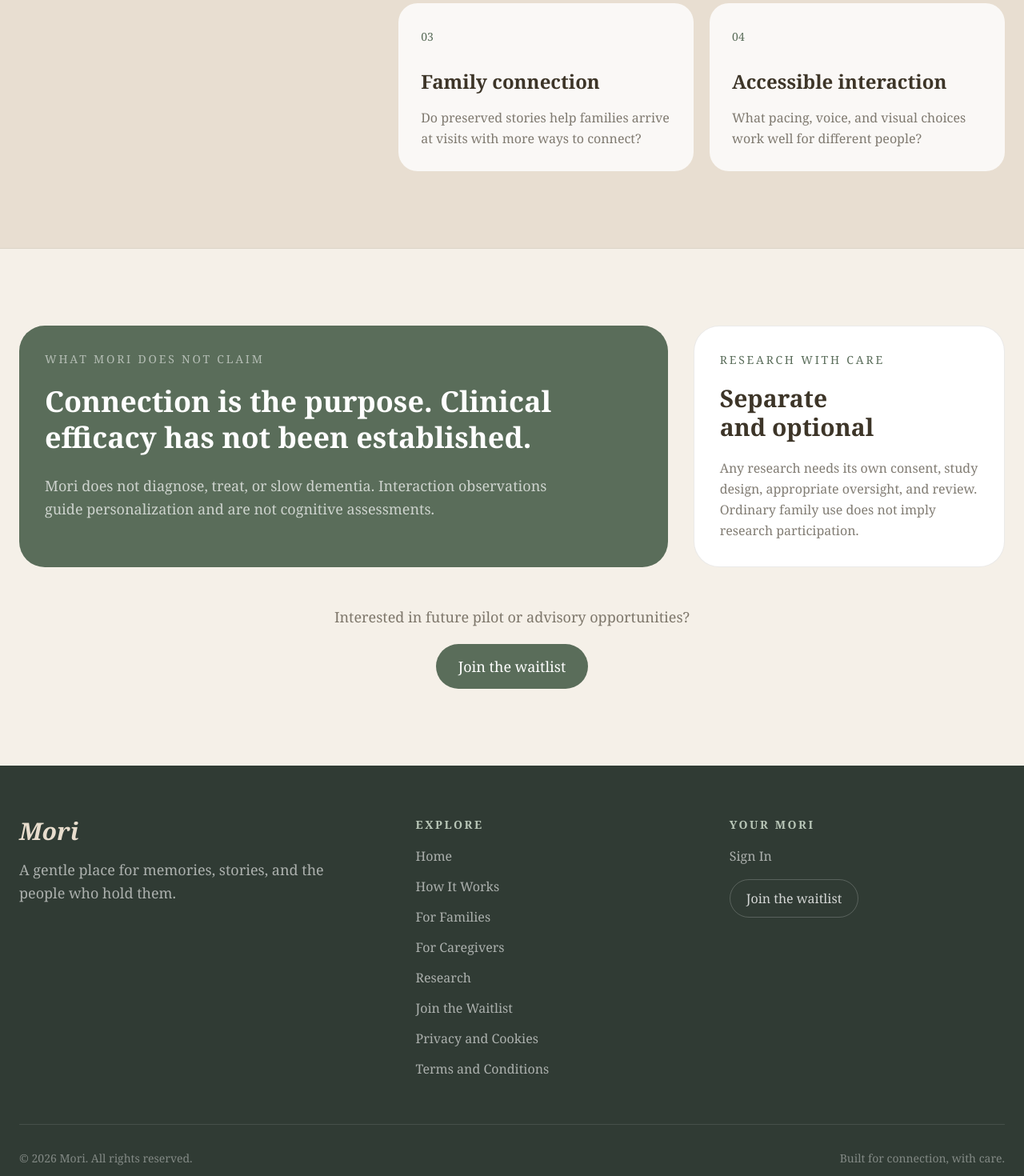
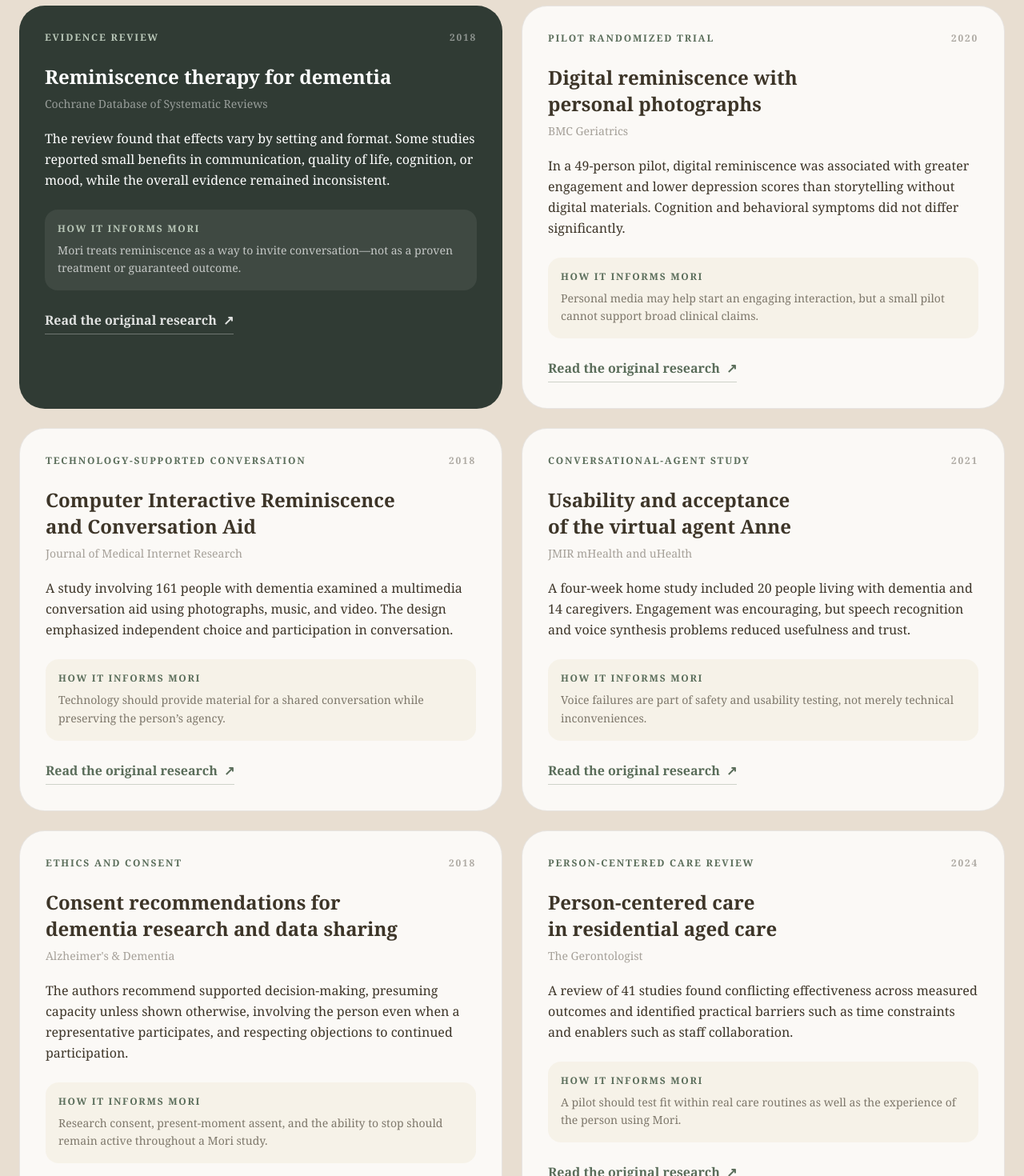
Before and after one commit to Arrrttyyyys/Mori, a Next.js app: page /research in a window 1280 px wide. Shown: the part 1140-2610 px from the top of the page at 80% size. Built offline with nearby package versions, Linux system fonts and the light colour scheme; no server answers.

Commit message:
Ground research page in published evidence

```diff
--- a/app/research/page.tsx
+++ b/app/research/page.tsx
@@ -1,12 +1,87 @@
 import Image from 'next/image'
 import Link from 'next/link'
 
-const questions = [['Personalization','Which family-provided memories invite comfortable, meaningful conversation?'],['Safety','How reliably do caregiver restrictions and distress-aware redirection support a comfortable experience?'],['Family connection','Do preserved stories help families arrive at visits with more ways to connect?'],['Accessible interaction','What pacing, voice, and visual choices work well for different people?']]
+const evidence = [
+  {
+    tag: 'Evidence review',
+    year: '2018',
+    title: 'Reminiscence therapy for dementia',
+    source: 'Cochrane Database of Systematic Reviews',
+    finding: 'The review found that effects vary by setting and format. Some studies reported small benefits in communication, quality of life, cognition, or mood, while the overall evidence remained inconsistent.',
+    relevance: 'Mori treats reminiscence as a way to invite conversation—not as a proven treatment or guaranteed outcome.',
+    href: 'https://pubmed.ncbi.nlm.nih.gov/29493789/',
+  },
+  {
+    tag: 'Pilot randomized trial',
+    year: '2020',
+    title: 'Digital reminiscence with personal photographs',
+    source: 'BMC Geriatrics',
+    finding: 'In a 49-person pilot, digital reminiscence was associated with greater engagement and lower depression scores than storytelling without digital materials. Cognition and behavioral symptoms did not differ significantly.',
+    relevance: 'Personal media may help start an engaging interaction, but a small pilot cannot support broad clinical claims.',
+    href: 'https://pmc.ncbi.nlm.nih.gov/articles/PMC7204054/',
+  },
+  {
+    tag: 'Technology-supported conversation',
+    year: '2018',
+    title: 'Computer Interactive Reminiscence and Conversation Aid',
+    source: 'Journal of Medical Internet Research',
+    finding: 'A study involving 161 people with dementia examined a multimedia conversation aid using photographs, music, and video. The design emphasized independent choice and participation in conversation.',
+    relevance: 'Technology should provide material for a shared conversation while preserving the person’s agency.',
+    href: 'https://pmc.ncbi.nlm.nih.gov/articles/PMC6153376/',
+  },
+  {
+    tag: 'Conversational-agent study',
+    year: '2021',
+    title: 'Usability and acceptance of the virtual agent Anne',
+    source: 'JMIR mHealth and uHealth',
+    finding: 'A four-week home study included 20 people living with dementia and 14 caregivers. Engagement was encouraging, but speech recognition and voice synthesis problems reduced usefulness and trust.',
+    relevance: 'Voice failures are part of safety and usability testing, not merely technical inconveniences.',
+    href: 'https://pubmed.ncbi.nlm.nih.gov/34170256/',
+  },
+  {
+    tag: 'Ethics and consent',
+    year: '2018',
+    title: 'Consent recommendations for dementia research and data sharing',
+    source: "Alzheimer's & Dementia",
+    finding: 'The authors recommend supported decision-making, presuming capacity unless shown otherwise, involving the person even when a representative participates, and respecting objections to continued participation.',
+    relevance: 'Research consent, present-moment assent, and the ability to stop should remain active throughout a Mori study.',
+    href: 'https://doi.org/10.1016/j.jalz.2018.05.011',
+  },
+  {
+    tag: 'Person-centered care review',
+    year: '2024',
+    title: 'Person-centered care in residential aged care',
+    source: 'The Gerontologist',
+    finding: 'A review of 41 studies found conflicting effectiveness across measured outcomes and identified practical barriers such as time constraints and enablers such as staff collaboration.',
+    relevance: 'A pilot should test fit within real care routines as well as the experience of the person using Mori.',
+    href: 'https://academic.oup.com/gerontologist/article/64/5/gnad052/7152914',
+  },
+]
+
+const questions = [
+  ['Comfort and agency', 'Does the person remain comfortable, able to redirect the conversation, and willing to continue?'],
+  ['Conversation quality', 'Do familiar prompts support participation without turning recall into a test?'],
+  ['Technical reliability', 'How often do speech recognition, response timing, or model errors interrupt trust?'],
+  ['Family and care fit', 'Does Mori support connection without adding unreasonable setup or supervision work?'],
+]
 
 export default function Research() {
   return <main>
-    <section className="mx-auto grid max-w-7xl items-center gap-14 px-6 py-16 lg:grid-cols-[1.05fr_.95fr] lg:py-24"><div><p className="text-sm font-semibold uppercase tracking-[.22em] text-primary-dark">Learning in the open</p><h1 className="mt-5 text-5xl leading-[1.04] tracking-[-.03em] md:text-7xl">What makes a moment feel meaningful?</h1><p className="mt-7 max-w-2xl text-xl leading-relaxed text-text/70">Mori is exploring how familiar context, patient pacing, and personal choice can support comfortable reminiscence and family connection.</p></div><div className="relative h-[520px]"><div className="absolute inset-4 overflow-hidden rounded-[48%_48%_2rem_2rem] bg-white p-3 shadow-[0_24px_60px_rgba(61,53,40,.16)]"><div className="relative h-full overflow-hidden rounded-[48%_48%_1.4rem_1.4rem]"><Image src="/images/editorial/calm-portrait.webp" alt="Portrait of an older woman at home" fill priority sizes="(max-width: 1024px) 90vw, 520px" className="object-cover" /></div></div><div className="absolute bottom-0 left-0 rounded-2xl bg-[#303b34] px-6 py-4 text-white shadow-xl"><p className="text-sm uppercase tracking-[.16em] text-white/55">The starting point</p><p className="mt-1 text-xl">Listen to the person.</p></div></div></section>
-    <section className="border-y border-primary/10 bg-[#e8ded1] py-24"><div className="mx-auto max-w-7xl px-6"><div className="grid gap-12 lg:grid-cols-[.72fr_1.28fr]"><div><p className="text-sm font-semibold uppercase tracking-[.2em] text-primary-dark">Questions we want to explore</p><h2 className="mt-4 text-4xl leading-tight">Measure the experience without reducing a person to a metric.</h2></div><div className="grid gap-5 sm:grid-cols-2">{questions.map(([title,text],i)=><article key={title} className="rounded-3xl bg-white/80 p-7"><span className="text-sm text-primary-dark">0{i+1}</span><h3 className="mt-7 text-2xl">{title}</h3><p className="mt-4 leading-relaxed text-text/65">{text}</p></article>)}</div></div></div></section>
-    <section className="mx-auto max-w-7xl px-6 py-24"><div className="grid gap-8 lg:grid-cols-3"><article className="rounded-[2rem] bg-primary-dark p-8 text-white lg:col-span-2"><p className="text-sm uppercase tracking-[.2em] text-white/55">What Mori does not claim</p><h2 className="mt-5 max-w-2xl text-4xl leading-tight">Connection is the purpose. Clinical efficacy has not been established.</h2><p className="mt-6 max-w-2xl text-lg leading-relaxed text-white/70">Mori does not diagnose, treat, or slow dementia. Interaction observations guide personalization and are not cognitive assessments.</p></article><article className="rounded-[2rem] border border-text/10 bg-white p-8"><p className="text-sm uppercase tracking-[.2em] text-primary-dark">Research with care</p><h2 className="mt-5 text-3xl">Separate and optional</h2><p className="mt-5 leading-relaxed text-text/65">Any research needs its own consent, study design, appropriate oversight, and review. Ordinary family use does not imply research participation.</p></article></div><div className="mt-12 text-center"><p className="text-lg text-text/65">Interested in future pilot or advisory opportunities?</p><Link href="/#waitlist" className="mt-5 inline-flex rounded-full bg-primary-dark px-7 py-3.5 text-lg text-white">Join the waitlist</Link></div></section>
+    <section className="mx-auto grid max-w-7xl items-center gap-14 px-6 py-16 lg:grid-cols-[1.05fr_.95fr] lg:py-24">
+      <div><p className="text-sm font-semibold uppercase tracking-[.22em] text-primary-dark">Research behind the questions</p><h1 className="mt-5 text-5xl leading-[1.04] tracking-[-.03em] md:text-7xl">Built from evidence. Honest about what is still unknown.</h1><p className="mt-7 max-w-2xl text-xl leading-relaxed text-text/70">Mori draws on research into reminiscence, person-centered care, digital conversation aids, and supported decision-making. That research informs the design; it does not prove Mori’s effectiveness.</p></div>
+      <div className="relative h-[520px]"><div className="absolute inset-4 overflow-hidden rounded-[48%_48%_2rem_2rem] bg-white p-3 shadow-[0_24px_60px_rgba(61,53,40,.16)]"><div className="relative h-full overflow-hidden rounded-[48%_48%_1.4rem_1.4rem]"><Image src="/images/editorial/calm-portrait.webp" alt="Portrait of an older woman at home" fill priority sizes="(max-width: 1024px) 90vw, 520px" className="object-cover" /></div></div><div className="absolute bottom-0 left-0 rounded-2xl bg-[#303b34] px-6 py-4 text-white shadow-xl"><p className="text-sm uppercase tracking-[.16em] text-white/55">The starting point</p><p className="mt-1 text-xl">Listen to the person.</p></div></div>
+    </section>
+
+    <section className="border-y border-primary/10 bg-[#e8ded1] py-24">
+      <div className="mx-auto max-w-7xl px-6"><div className="max-w-3xl"><p className="text-sm font-semibold uppercase tracking-[.2em] text-primary-dark">Selected research</p><h2 className="mt-4 text-4xl leading-tight md:text-5xl">What the literature suggests—and where it asks for caution.</h2><p className="mt-5 text-lg leading-relaxed text-text/65">These studies are relevant to Mori’s design questions. They are not endorsements of Mori, and their findings should not be generalized beyond their methods and participants.</p></div>
+        <div className="mt-12 grid gap-6 md:grid-cols-2">{evidence.map((study, index) => <article key={study.title} className={`flex flex-col rounded-[2rem] p-7 md:p-8 ${index === 0 ? 'bg-[#303b34] text-white' : 'border border-text/10 bg-white/80'}`}><div className="flex items-center justify-between gap-4 text-xs font-semibold uppercase tracking-[.15em]"><span className={index === 0 ? 'text-[#b9c7b8]' : 'text-primary-dark'}>{study.tag}</span><span className={index === 0 ? 'text-white/45' : 'text-text/40'}>{study.year}</span></div><h3 className="mt-6 text-2xl leading-snug">{study.title}</h3><p className={`mt-2 text-sm ${index === 0 ? 'text-white/50' : 'text-text/45'}`}>{study.source}</p><p className={`mt-5 leading-relaxed ${index === 0 ? 'text-white/72' : 'text-text/68'}`}>{study.finding}</p><div className={`mt-6 rounded-2xl p-4 ${index === 0 ? 'bg-white/[.07]' : 'bg-secondary/45'}`}><p className={`text-xs font-semibold uppercase tracking-[.14em] ${index === 0 ? 'text-[#b9c7b8]' : 'text-primary-dark'}`}>How it informs Mori</p><p className={`mt-2 text-sm leading-relaxed ${index === 0 ? 'text-white/70' : 'text-text/65'}`}>{study.relevance}</p></div><a href={study.href} target="_blank" rel="noreferrer" className={`mt-6 inline-flex items-center gap-2 self-start border-b pb-1 font-semibold ${index === 0 ? 'border-white/30 text-white/85' : 'border-primary/35 text-primary-dark'}`}>Read the original research <span aria-hidden="true">↗</span></a></article>)}</div>
+      </div>
+    </section>
+
+    <section className="mx-auto max-w-7xl px-6 py-24"><div className="grid gap-12 lg:grid-cols-[.7fr_1.3fr]"><div><p className="text-sm font-semibold uppercase tracking-[.2em] text-primary-dark">What Mori should test</p><h2 className="mt-4 text-4xl leading-tight">Measure the experience without reducing a person to a score.</h2><p className="mt-5 text-lg leading-relaxed text-text/65">Early evaluation should emphasize feasibility, comfort, failures, and lived experience before asking whether larger outcome studies are justified.</p></div><div className="grid gap-5 sm:grid-cols-2">{questions.map(([title,text],i)=><article key={title} className="rounded-3xl border border-text/10 bg-white p-7"><span className="text-sm text-primary-dark">0{i+1}</span><h3 className="mt-7 text-2xl">{title}</h3><p className="mt-4 leading-relaxed text-text/65">{text}</p></article>)}</div></div></section>
+
+    <section className="bg-[#303b34] py-24 text-white"><div className="mx-auto grid max-w-7xl gap-8 px-6 lg:grid-cols-[1.25fr_.75fr]"><article className="rounded-[2rem] border border-white/10 bg-white/[.055] p-8 md:p-10"><p className="text-sm uppercase tracking-[.2em] text-[#b9c7b8]">Current evidence boundary</p><h2 className="mt-5 max-w-3xl text-4xl leading-tight">Mori has not established clinical efficacy.</h2><p className="mt-6 max-w-3xl text-lg leading-relaxed text-white/70">Mori does not diagnose, assess cognition, treat, prevent, or slow dementia. Evidence about reminiscence or other technologies cannot be transferred directly to Mori. Any claims about Mori require appropriately designed evaluation of Mori itself.</p></article><article className="rounded-[2rem] bg-[#e8ddcd] p-8 text-[#303b34]"><p className="text-sm uppercase tracking-[.2em] text-primary-dark">Research with care</p><h2 className="mt-5 text-3xl">Consent is a process.</h2><p className="mt-5 leading-relaxed text-text/70">A study needs independent review, clear consent, present-moment assent, accessible explanations, stopping rules, and respect for any sign that a person does not want to continue.</p></article></div></section>
+
+    <section className="mx-auto max-w-4xl px-6 py-20 text-center"><p className="text-lg text-text/65">Interested in reviewing Mori or advising a carefully supervised pilot?</p><Link href="/#waitlist" className="mt-5 inline-flex rounded-full bg-primary-dark px-7 py-3.5 text-lg text-white">Join the waitlist</Link><p className="mt-6 text-sm leading-relaxed text-text/45">Research links were reviewed October 1, 2026. Mori is not affiliated with the authors or publishers listed above.</p></section>
   </main>
 }
```
